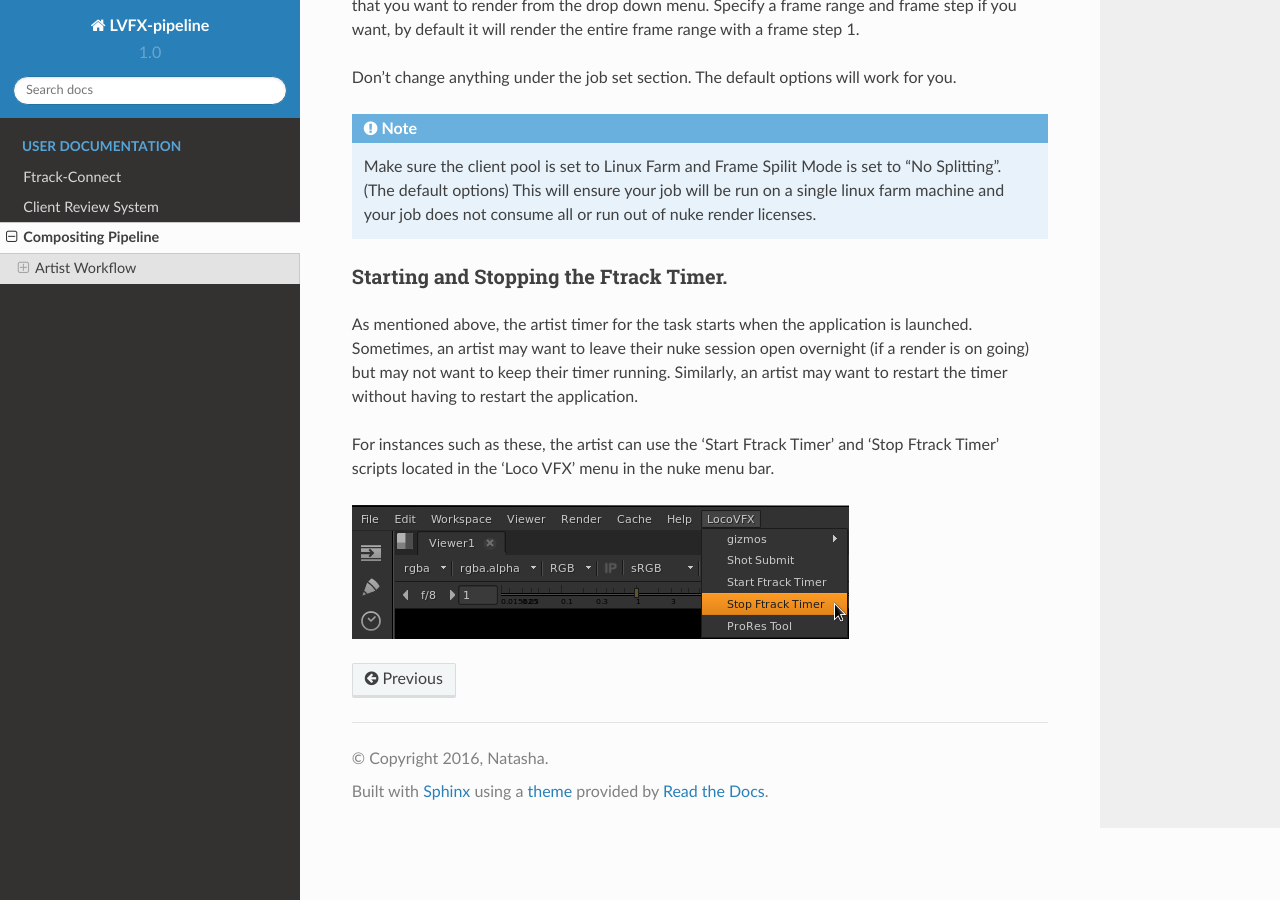
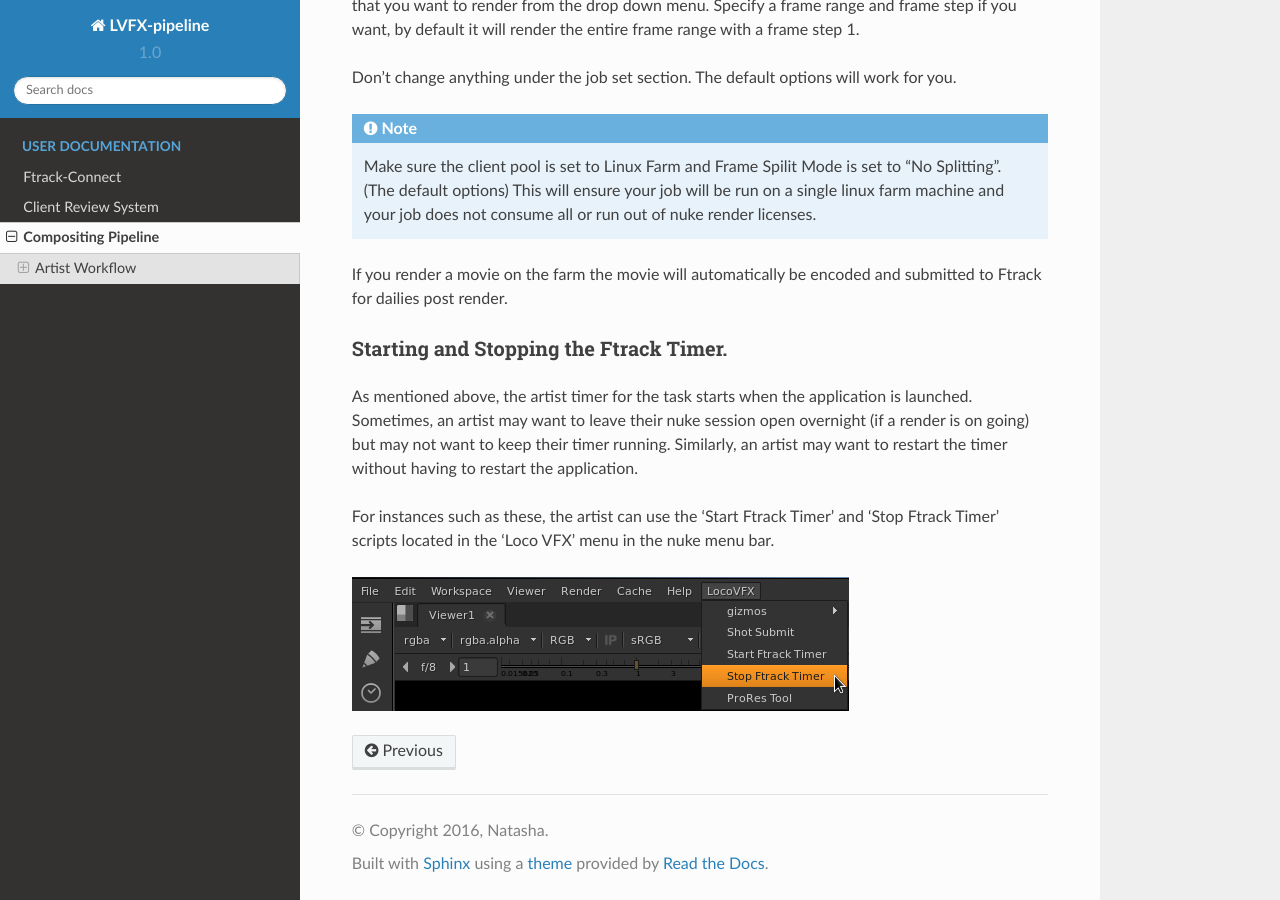
Before and after one commit to afrocircus/LVFX-pipeline, a Sphinx documentation site: the page built from docs/comp-pipeline.rst, in a window 1280 px wide and 900 px high, scrolled down 5224 px. Built offline with Sphinx 7.4.7 and the Read the Docs theme 2.0.0, drawn with Linux system fonts in a browser that asks for light colours.

Commit message:
render update

```diff
--- a/docs/comp-pipeline.rst
+++ b/docs/comp-pipeline.rst
@@ -119,6 +119,9 @@
           (The default options) This will ensure your job will be run on a single linux farm machine and
           your job does not consume all or run out of nuke render licenses.
 
+If you render a movie on the farm the movie will automatically be encoded and submitted to Ftrack for
+dailies post render.
+
 
 Starting and Stopping the Ftrack Timer.
 ---------------------------------------
```
